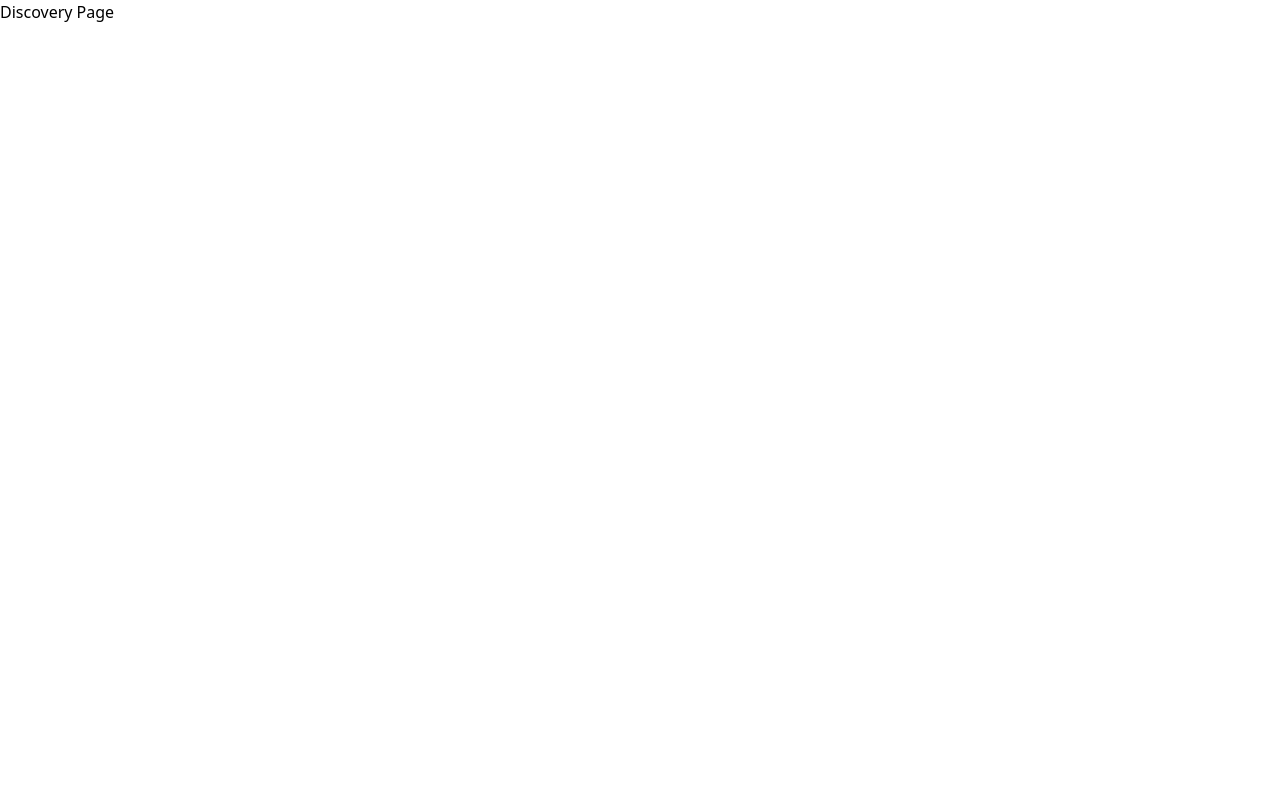
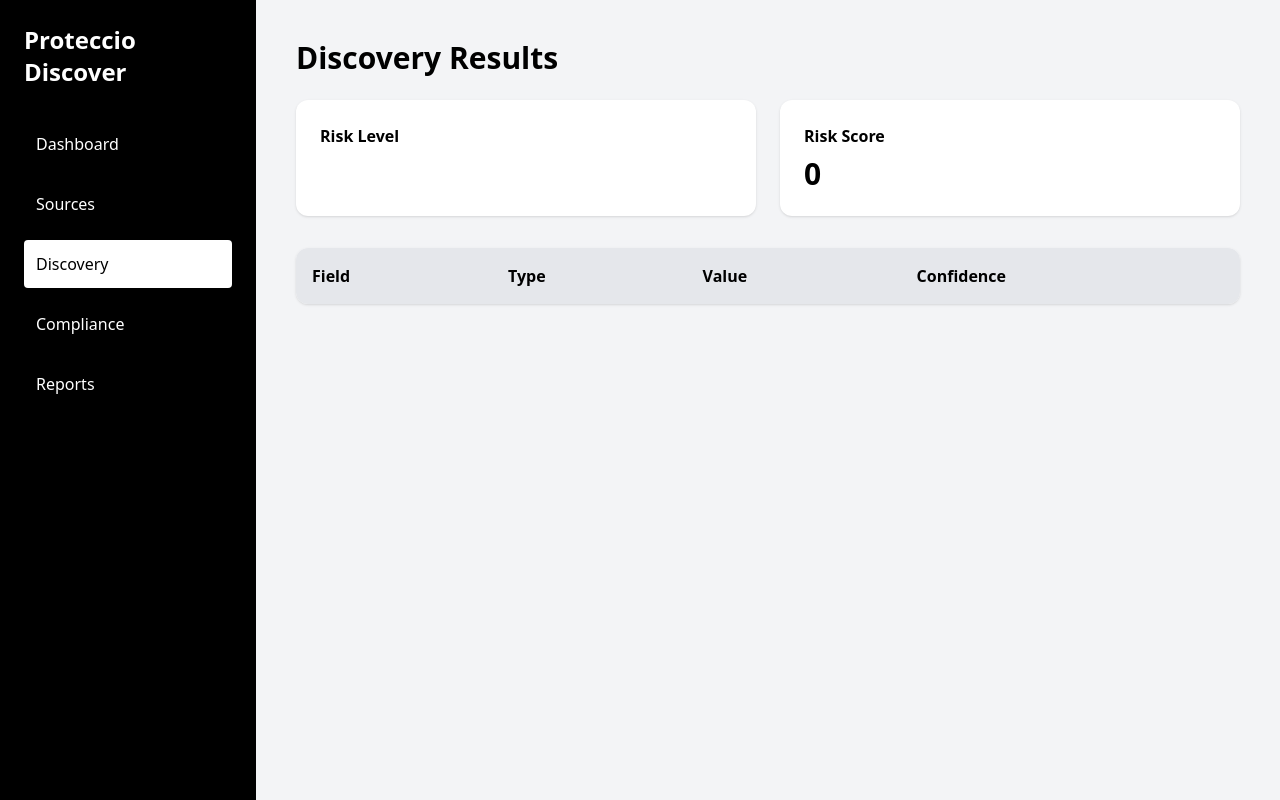
Before and after one commit to meenakshian2019-blip/proteccio-discover-frontend, a Next.js app: page /discovery in a window 1280 px wide. Built offline with nearby package versions, Linux system fonts and the light colour scheme.

Commit message:
Connected discovery page to analysis results

```diff
--- /dev/null
+++ b/src/app/compliance/page.tsx
@@ -0,0 +1,74 @@
+"use client";
+
+export default function CompliancePage() {
+  const complianceData = [
+    {
+      framework: "GDPR",
+      status: "Compliant",
+    },
+    {
+      framework: "DPDP",
+      status: "Compliant",
+    },
+    {
+      framework: "HIPAA",
+      status: "Review Required",
+    },
+  ];
+
+  return (
+    <div className="p-10">
+      <h1 className="text-3xl font-bold mb-6">
+        Compliance Dashboard
+      </h1>
+
+      <div className="grid grid-cols-3 gap-6 mb-8">
+        <div className="bg-white p-6 rounded-xl shadow">
+          <h2 className="font-semibold">
+            Compliance Score
+          </h2>
+
+          <p className="text-4xl font-bold mt-3">
+            87%
+          </p>
+        </div>
+
+        <div className="bg-white p-6 rounded-xl shadow">
+          <h2 className="font-semibold">
+            Violations
+          </h2>
+
+          <p className="text-4xl font-bold mt-3">
+            3
+          </p>
+        </div>
+
+        <div className="bg-white p-6 rounded-xl shadow">
+          <h2 className="font-semibold">
+            Open Remediations
+          </h2>
+
+          <p className="text-4xl font-bold mt-3">
+            5
+          </p>
+        </div>
+      </div>
+
+      <div className="bg-white rounded-xl shadow p-6">
+        <h2 className="font-bold mb-4">
+          Framework Status
+        </h2>
+
+        {complianceData.map((item, index) => (
+          <div
+            key={index}
+            className="flex justify-between border-b py-3"
+          >
+            <span>{item.framework}</span>
+            <span>{item.status}</span>
+          </div>
+        ))}
+      </div>
+    </div>
+  );
+}
--- a/src/app/discovery/page.tsx
+++ b/src/app/discovery/page.tsx
@@ -1,3 +1,110 @@
+"use client";
+
+import { useEffect, useState } from "react";
+
 export default function DiscoveryPage() {
-    return <div> Discovery Page </div>;
+  const [detections, setDetections] = useState<any[]>([]);
+  const [riskLevel, setRiskLevel] = useState("");
+  const [riskScore, setRiskScore] = useState(0);
+
+  useEffect(() => {
+    const stored = localStorage.getItem("analysisResults");
+
+    if (stored) {
+      const data = JSON.parse(stored);
+
+      setDetections(
+        data.discovery?.detections || []
+      );
+
+      setRiskLevel(
+        data.risk_analysis?.risk_level || "Unknown"
+      );
+
+      setRiskScore(
+        data.risk_analysis?.risk_score || 0
+      );
+    }
+  }, []);
+
+  return (
+    <div className="p-10">
+      <h1 className="text-3xl font-bold mb-6">
+        Discovery Results
+      </h1>
+
+      <div className="grid grid-cols-2 gap-6 mb-8">
+        <div className="bg-white p-6 rounded-xl shadow">
+          <h2 className="font-semibold">
+            Risk Level
+          </h2>
+
+          <p className="text-3xl font-bold mt-2">
+            {riskLevel}
+          </p>
+        </div>
+
+        <div className="bg-white p-6 rounded-xl shadow">
+          <h2 className="font-semibold">
+            Risk Score
+          </h2>
+
+          <p className="text-3xl font-bold mt-2">
+            {riskScore}
+          </p>
+        </div>
+      </div>
+
+      <div className="bg-white rounded-xl shadow overflow-hidden">
+        <table className="w-full">
+          <thead className="bg-gray-200">
+            <tr>
+              <th className="p-4 text-left">
+                Field
+              </th>
+
+              <th className="p-4 text-left">
+                Type
+              </th>
+
+              <th className="p-4 text-left">
+                Value
+              </th>
+
+              <th className="p-4 text-left">
+                Confidence
+              </th>
+            </tr>
+          </thead>
+
+          <tbody>
+            {detections.map(
+              (item, index) => (
+                <tr
+                  key={index}
+                  className="border-b"
+                >
+                  <td className="p-4">
+                    {item.field}
+                  </td>
+
+                  <td className="p-4">
+                    {item.type}
+                  </td>
+
+                  <td className="p-4">
+                    {item.value}
+                  </td>
+
+                  <td className="p-4">
+                    {item.confidence}
+                  </td>
+                </tr>
+              )
+            )}
+          </tbody>
+        </table>
+      </div>
+    </div>
+  );
 }
--- a/src/app/layout.tsx
+++ b/src/app/layout.tsx
@@ -1,9 +1,5 @@
 import "./globals.css";
-
-export const metadata = {
-  title: "Proteccio Discover",
-  description: "Privacy Intelligence Platform",
-};
+import Sidebar from "@/components/Sidebar";
 
 export default function RootLayout({
   children,
@@ -12,7 +8,15 @@ export default function RootLayout({
 }) {
   return (
     <html lang="en">
-      <body>{children}</body>
+      <body>
+        <div className="flex">
+          <Sidebar />
+
+          <main className="flex-1 bg-gray-100 min-h-screen">
+            {children}
+          </main>
+        </div>
+      </body>
     </html>
   );
 }
--- a/src/app/reports/page.tsx
+++ b/src/app/reports/page.tsx
@@ -1,3 +1,25 @@
+"use client";
+
 export default function ReportsPage() {
-    return <div> Reports Page </div>;
+  return (
+    <div className="p-10">
+      <h1 className="text-3xl font-bold mb-6">
+        Reports
+      </h1>
+
+      <div className="grid grid-cols-3 gap-6">
+        <button className="bg-white p-6 rounded-xl shadow hover:shadow-lg">
+          Export PDF Report
+        </button>
+
+        <button className="bg-white p-6 rounded-xl shadow hover:shadow-lg">
+          Export CSV Report
+        </button>
+
+        <button className="bg-white p-6 rounded-xl shadow hover:shadow-lg">
+          Export JSON Report
+        </button>
+      </div>
+    </div>
+  );
 }
--- a/src/app/sources/page.tsx
+++ b/src/app/sources/page.tsx
@@ -57,6 +57,10 @@ export default function SourcesPage() {
           },
         }
       );
+      localStorage.setItem(
+  "analysisResults",
+  JSON.stringify(analyzeResponse.data)
+);
 
       console.log(analyzeResponse.data);
 
--- /dev/null
+++ b/src/components/Sidebar.tsx
@@ -0,0 +1,40 @@
+"use client";
+
+import Link from "next/link";
+import { usePathname } from "next/navigation";
+
+export default function Sidebar() {
+  const pathname = usePathname();
+
+  const menuItems = [
+    { name: "Dashboard", path: "/dashboard" },
+    { name: "Sources", path: "/sources" },
+    { name: "Discovery", path: "/discovery" },
+    { name: "Compliance", path: "/compliance" },
+    { name: "Reports", path: "/reports" },
+  ];
+
+  return (
+    <div className="w-64 min-h-screen bg-black text-white p-6">
+      <h1 className="text-2xl font-bold mb-8">
+        Proteccio Discover
+      </h1>
+
+      <div className="space-y-3">
+        {menuItems.map((item) => (
+          <Link
+            key={item.path}
+            href={item.path}
+            className={`block p-3 rounded ${
+              pathname === item.path
+                ? "bg-white text-black"
+                : "hover:bg-gray-800"
+            }`}
+          >
+            {item.name}
+          </Link>
+        ))}
+      </div>
+    </div>
+  );
+}
```
